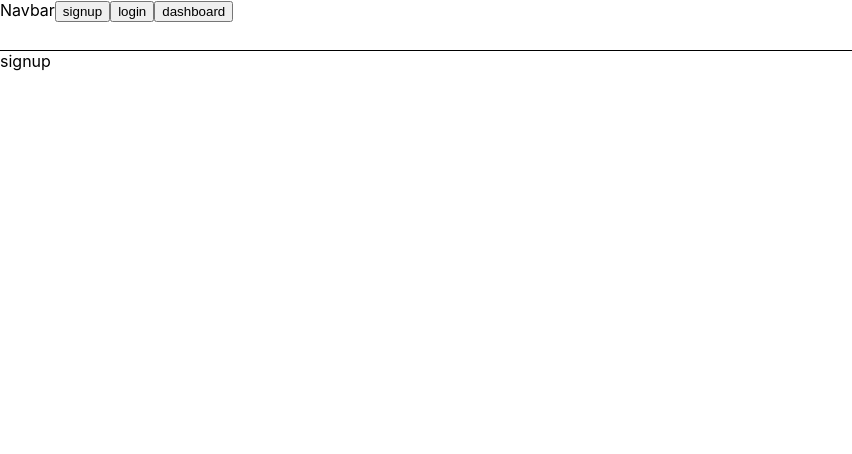
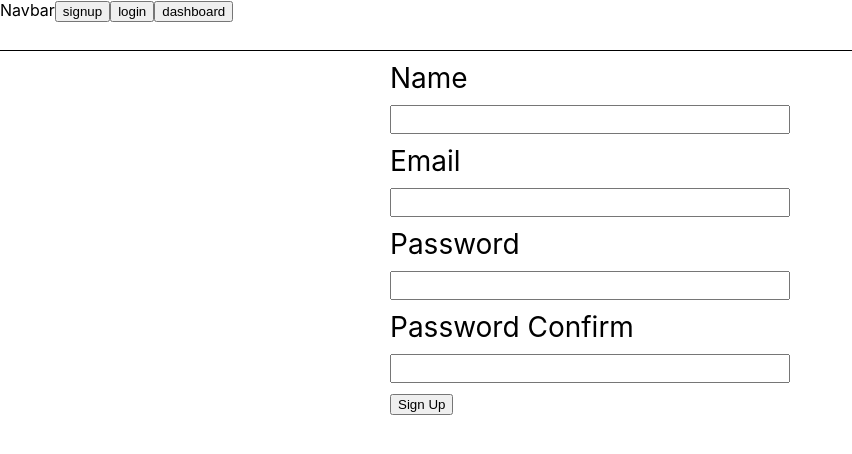
Before and after one commit to ShanyuJung/GoalKit, a React (Create React App) app: page /signup in a window 1280 px wide. Shown: the top 454 px of the page, without its empty margins (0-852 px from the left). Built offline with nearby package versions, Linux system fonts and the light colour scheme; no server answers.

Commit message:
Feat: Add signup and login page

```diff
--- /dev/null
+++ b/src/components/input/AuthInput.tsx
@@ -0,0 +1,39 @@
+import { forwardRef } from "react";
+import styled from "styled-components";
+
+interface Props {
+  labelText: string;
+  type: string;
+}
+
+export type Ref = HTMLInputElement;
+
+const InputWrapper = styled.div`
+  display: flex;
+  flex-direction: column;
+  width: 80%;
+  margin: 10px 0px;
+`;
+
+const InputLabel = styled.label`
+  font-size: 28px;
+  margin-bottom: 10px;
+`;
+
+const StyledInput = styled.input`
+  font-size: 20px;
+`;
+
+const AuthInput = forwardRef<Ref, Props>((props, ref) => {
+  const { labelText, type } = props;
+  return (
+    <InputWrapper>
+      <InputLabel>{labelText}</InputLabel>
+      <StyledInput ref={ref} type={type} required autoComplete="off" />
+    </InputWrapper>
+  );
+});
+
+AuthInput.displayName = "AuthInput";
+
+export default AuthInput;
--- a/src/pages/Login/Login.tsx
+++ b/src/pages/Login/Login.tsx
@@ -1,12 +1,56 @@
+import { useRef, useState } from "react";
 import styled from "styled-components";
+import AuthInput from "../../components/input/AuthInput";
 import LoginRoute from "../../components/route/LoginRoute";
+import { useAuth } from "../../contexts/AuthContext";
 
 const Wrapper = styled.div``;
 
+const Card = styled.div`
+  width: 500px;
+  margin: auto;
+`;
+
+const Form = styled.form``;
+
+const SubmitButton = styled.button``;
+
 const Login = () => {
+  const emailRef = useRef<HTMLInputElement | null>(null);
+  const passwordRef = useRef<HTMLInputElement | null>(null);
+  const { login } = useAuth();
+  const [isLoading, setIsLoading] = useState(false);
+  const [errorMessage, setErrorMessage] = useState("");
+  const [message, setMessage] = useState("");
+
+  const submitHandler = async (event: React.SyntheticEvent) => {
+    event.preventDefault();
+    if (isLoading) return;
+
+    const email = emailRef.current?.value || "";
+    const password = passwordRef.current?.value || "";
+
+    try {
+      setErrorMessage("");
+      setIsLoading(true);
+      login(email, password);
+    } catch {
+      setErrorMessage("Fail to login.");
+    }
+    setIsLoading(false);
+  };
+
   return (
     <LoginRoute>
-      <Wrapper>Login</Wrapper>
+      <Wrapper>
+        <Card>
+          <Form onSubmit={submitHandler}>
+            <AuthInput labelText="Email" type="email" ref={emailRef} />
+            <AuthInput labelText="Password" type="password" ref={passwordRef} />
+            <SubmitButton disabled={isLoading}>Login</SubmitButton>
+          </Form>
+        </Card>
+      </Wrapper>
     </LoginRoute>
   );
 };
--- a/src/pages/Signup/Signup.tsx
+++ b/src/pages/Signup/Signup.tsx
@@ -1,12 +1,71 @@
+import { useRef, useState } from "react";
 import styled from "styled-components";
+import AuthInput from "../../components/input/AuthInput";
 import LoginRoute from "../../components/route/LoginRoute";
+import { useAuth } from "../../contexts/AuthContext";
 
 const Wrapper = styled.div``;
 
+const Card = styled.div`
+  width: 500px;
+  margin: auto;
+`;
+
+const Form = styled.form``;
+
+const SubmitButton = styled.button``;
+
 const Signup = () => {
+  const nameRef = useRef<HTMLInputElement | null>(null);
+  const emailRef = useRef<HTMLInputElement | null>(null);
+  const passwordRef = useRef<HTMLInputElement | null>(null);
+  const passwordConfirmRef = useRef<HTMLInputElement | null>(null);
+  const { signup } = useAuth();
+  const [isLoading, setIsLoading] = useState(false);
+  const [errorMessage, setErrorMessage] = useState("");
+  const [message, setMessage] = useState("");
+
+  const submitHandler = async (event: React.SyntheticEvent) => {
+    event.preventDefault();
+    if (isLoading) return;
+
+    const name = nameRef.current?.value || "";
+    const email = emailRef.current?.value || "";
+    const password = passwordRef.current?.value || "";
+    const passwordConfirm = passwordConfirmRef.current?.value || "";
+
+    if (password === "" || password !== passwordConfirm) {
+      return setErrorMessage("Passwords didn't match.");
+    }
+
+    try {
+      setErrorMessage("");
+      setIsLoading(true);
+      signup(email, password, name);
+      setMessage("Success to create an account.");
+    } catch {
+      setErrorMessage("Fail to create an account.");
+    }
+    setIsLoading(false);
+  };
+
   return (
     <LoginRoute>
-      <Wrapper>signup</Wrapper>
+      <Wrapper>
+        <Card>
+          <Form onSubmit={submitHandler}>
+            <AuthInput labelText="Name" type="text" ref={nameRef} />
+            <AuthInput labelText="Email" type="email" ref={emailRef} />
+            <AuthInput labelText="Password" type="password" ref={passwordRef} />
+            <AuthInput
+              labelText="Password Confirm"
+              type="password"
+              ref={passwordConfirmRef}
+            />
+            <SubmitButton disabled={isLoading}>Sign Up</SubmitButton>
+          </Form>
+        </Card>
+      </Wrapper>
     </LoginRoute>
   );
 };
--- a/src/pages/User/Dashboard.tsx
+++ b/src/pages/User/Dashboard.tsx
@@ -1,6 +1,7 @@
 import { useNavigate } from "react-router-dom";
 import styled from "styled-components";
 import PrivateRoute from "../../components/route/PrivateRoute";
+import { useAuth } from "../../contexts/AuthContext";
 
 const Wrapper = styled.div`
   display: flex;
@@ -27,10 +28,21 @@ const Workspace = styled.div`
 const Dashboard = () => {
   const navigate = useNavigate();
 
+  const { logout } = useAuth();
+
   return (
     <PrivateRoute>
       <Wrapper>
-        <Sidebar>Sidebar</Sidebar>
+        <Sidebar>
+          Sidebar
+          <button
+            onClick={() => {
+              logout();
+            }}
+          >
+            logout
+          </button>
+        </Sidebar>
         <WorkspaceWrapper>
           <Workspace
             onClick={() => {
```
